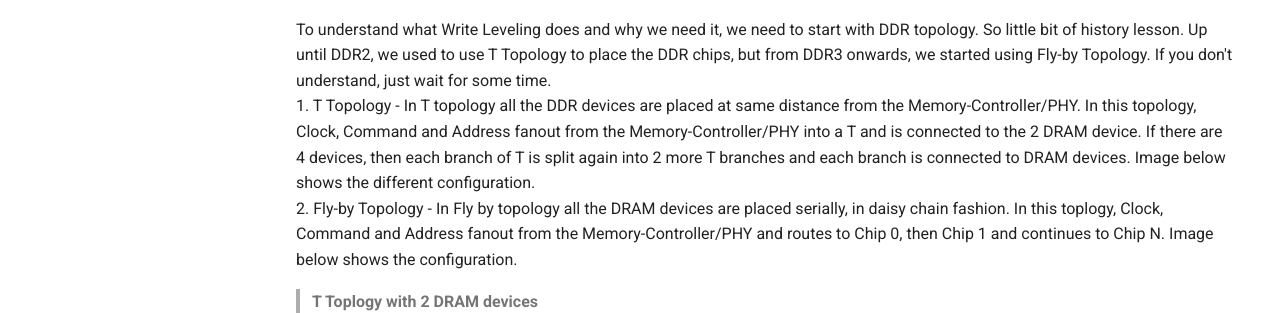
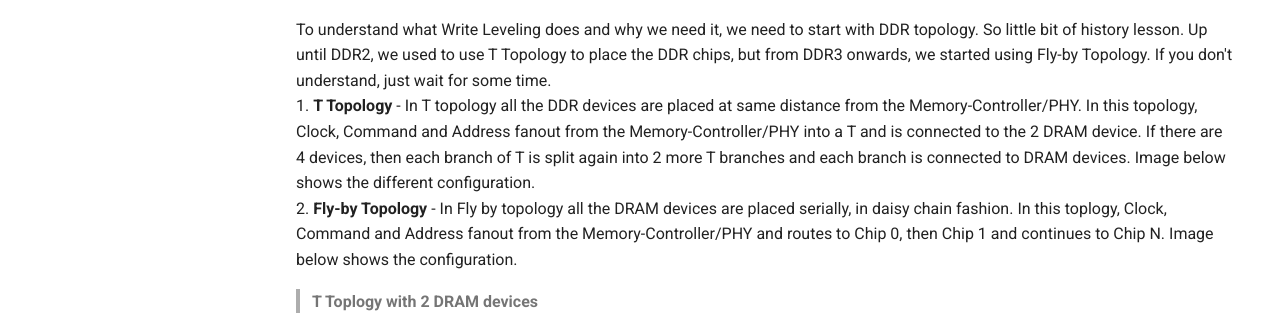
Before and after one commit to shingaridavesh/memoryandarchitecture, an MkDocs documentation site: the page built from docs/Trainings.md, in a window 1280 px wide and 900 px high. Shown: the part 337-650 px from the top of the window. Built offline with MkDocs 1.6.1 and Material for MkDocs 9.7.7, drawn with Linux system fonts in a browser that asks for light colours.

```diff
--- a/docs/Trainings.md
+++ b/docs/Trainings.md
@@ -3,8 +3,8 @@
 ##Commanmd Bus Training
 ##Write Leveling
 To understand what Write Leveling does and why we need it, we need to start with DDR topology. So little bit of history lesson. Up until DDR2, we used to use T Topology to place the DDR chips, but from DDR3 onwards, we started using Fly-by Topology. If you don't understand, just wait for some time.<br>
-1. T Topology - In T topology all the DDR devices are placed at same distance from the Memory-Controller/PHY. In this topology, Clock, Command and Address fanout from the Memory-Controller/PHY into a T and is connected to the 2 DRAM device. If there are 4 devices, then each branch of T is split again into 2 more T branches and each branch is connected to DRAM devices. Image below shows the different configuration.<br>
-2. Fly-by Topology - In Fly by topology all the DRAM devices are placed serially, in daisy chain fashion. In this toplogy, Clock, Command and Address fanout from the Memory-Controller/PHY and routes to Chip 0, then Chip 1 and continues to Chip N. Image below shows the configuration.<br>
+1. __T Topology__ - In T topology all the DDR devices are placed at same distance from the Memory-Controller/PHY. In this topology, Clock, Command and Address fanout from the Memory-Controller/PHY into a T and is connected to the 2 DRAM device. If there are 4 devices, then each branch of T is split again into 2 more T branches and each branch is connected to DRAM devices. Image below shows the different configuration.<br>
+2. __Fly-by Topology__ - In Fly by topology all the DRAM devices are placed serially, in daisy chain fashion. In this toplogy, Clock, Command and Address fanout from the Memory-Controller/PHY and routes to Chip 0, then Chip 1 and continues to Chip N. Image below shows the configuration.<br>
 > **T Toplogy with 2 DRAM devices**
 > ![zoomify](images/IMG_9292.png){: small"}
 > **Fly-by Toplogy with 2 DRAM devices**
```
